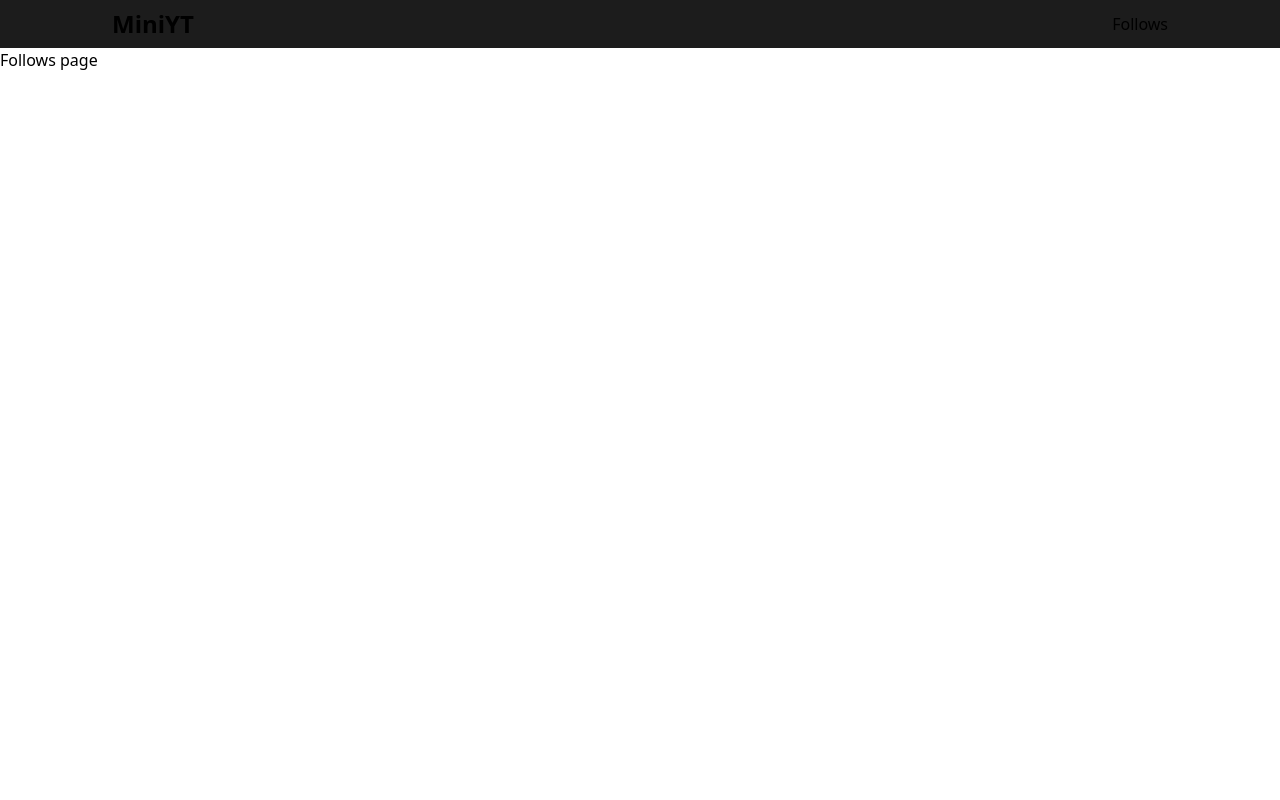
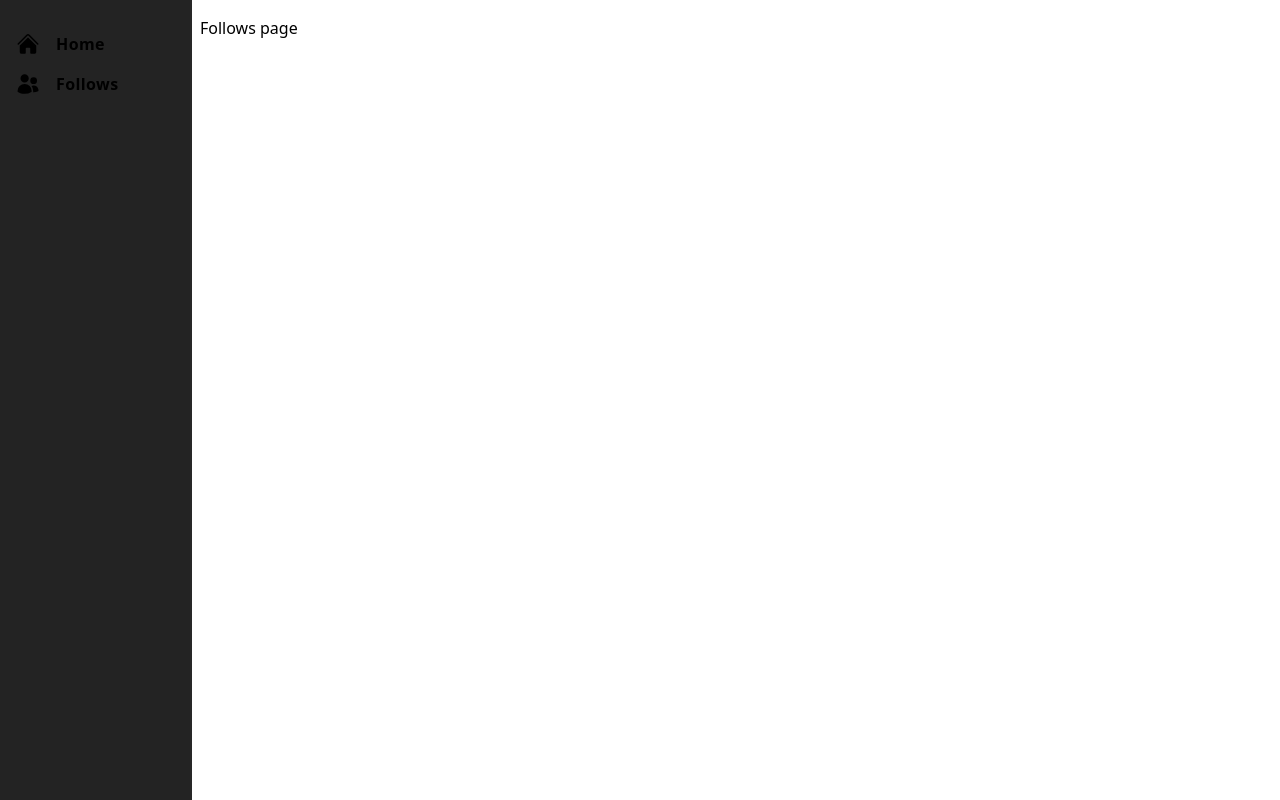
Before and after one commit to Phoeenix05/miniyt-old, a Next.js app: page /follows in a window 1280 px wide. Built offline with nearby package versions, Linux system fonts and the light colour scheme.

Commit message:
Updated Navbar

```diff
--- a/components/IINALink.tsx
+++ b/components/IINALink.tsx
@@ -1,5 +1,5 @@
-import Image from "next/image";
-import Link from "next/link";
+import Image from "next/image"
+import Link from "next/link"
 
 interface IINALinkProps {
   url: String
--- /dev/null
+++ b/components/NavLink.tsx
@@ -0,0 +1,20 @@
+import Link from "next/link"
+
+interface NavLinkProps {
+  href: string
+  title: String
+  // icon: React.ReactNode
+  children?: React.ReactNode
+}
+
+// export default function NavLink({ href, icon, children }: NavLinkProps) {
+export default function NavLink({ href, title, children }: NavLinkProps) {
+  return (
+    // <Link href={href} className="flex gap-4 m-2 mx-4 navlink">
+    <Link href={href} className="flex gap-4 md:p-2 md:px-4 navlink">
+      {/* { icon } */}
+      { children }
+      <h2 className="invisible font-semibold tracking-wide md:visible">{ title }</h2>
+    </Link>
+  )
+}
--- a/components/Navbar.tsx
+++ b/components/Navbar.tsx
@@ -1,18 +1,33 @@
-import Link from "next/link";
+import { HomeIcon, UsersIcon } from "@heroicons/react/24/solid"
+import NavLink from "./NavLink"
 
 export default function Navbar() {
   return (
-    <nav className="w-screen h-12 bg-dark-900">
-      <div id="content" className="flex items-center justify-between h-full lg:mx-24 md:mx-16 sm:mx-8">
-        <Link href="/" className="px-4 py-2 text-2xl font-bold">
-          MiniYT
-        </Link>
-        <div id="navigation">
-          <Link href="/follows" className="px-4 py-2 ">
-            Follows
-          </Link>
-        </div>
-      </div>
+    // <nav className="w-screen h-12 bg-dark-900">
+    // {/* <nav className="w-12 h-screen bg-dark-900"> */}
+    //   <div id="content" className="flex items-center justify-between h-full lg:mx-24 md:mx-16 sm:mx-8">
+    //     <Link href="/" className="px-4 py-2 text-2xl font-bold">
+    //       MiniYT
+    //     </Link>
+    //     <div id="navigation">
+    //       <Link href="/follows" className="px-4 py-2 ">
+    //         Follows
+    //       </Link>
+    //     </div>
+    //   </div>
+    // </nav>
+    <nav className="fixed top-0 left-0 md:w-48 w-[4.2rem] h-screen overflow-x-hidden z-[99] bg-dark-800 border-r-2 border-dark-700 pt-6">
+      {/* <HomeIcon />
+      <Link href="/follows" className="px-4 py-2 ">
+        <UsersIcon />
+        Follows
+      </Link> */}
+      <NavLink href="/" title="Home">
+        <HomeIcon className="icon" />
+      </NavLink>
+      <NavLink href="/follows" title="Follows">
+        <UsersIcon className="icon" />
+      </NavLink>
     </nav>
   )
 }
--- a/package.json
+++ b/package.json
@@ -3,8 +3,8 @@
   "version": "0.1.0",
   "private": true,
   "scripts": {
-    "dev": "next dev --turbo --port $npm_package_config_port",
-    "dev:wifi": "next dev --hostname '192.168.100.187' --turbo --port $npm_package_config_port",
+    "dev": "next dev --port $npm_package_config_port",
+    "dev:wifi": "next dev --hostname '192.168.100.187' --port $npm_package_config_port",
     "build": "next build",
     "export": "next export",
     "start": "next start",
@@ -17,6 +17,7 @@
   },
   "dependencies": {
     "@headlessui/react": "^1.7.10",
+    "@heroicons/react": "^2.0.15",
     "@next/font": "13.1.6",
     "@supabase/supabase-js": "^2.7.1",
     "@types/node": "18.13.0",
--- a/pages/_app.js
+++ b/pages/_app.js
@@ -1,5 +1,12 @@
+import Navbar from '@/components/Navbar'
 import '@/styles/globals.css'
 
 export default function App({ Component, pageProps }) {
-  return <Component {...pageProps} />
+  return (
+    <>
+      <span data-tauri-drag-region className='absolute w-screen h-7'></span>
+      <Navbar />
+      <Component {...pageProps} />
+    </>
+  )
 }
--- a/pages/follows/index.tsx
+++ b/pages/follows/index.tsx
@@ -3,7 +3,7 @@ import Navbar from '@/components/Navbar'
 
 export default function FollowsPage() {
   return (
-    <div>
+    <div className='page'>
       <Navbar />
 
       <main>
--- a/pages/index.tsx
+++ b/pages/index.tsx
@@ -6,7 +6,7 @@ import Head from 'next/head'
 export default function HomePage() {
   return (
     // <>Hallo Next.js</>
-    <div>
+    <div className='page'>
       <Head>
         <title>MiniYT</title>
         <meta content="width=device-width, initial-scale=1" name="viewport" />
@@ -14,12 +14,12 @@ export default function HomePage() {
         <meta name="theme-color" content="#1C1C1C"/>
         <link rel="icon" href="/favicon.ico" />
       </Head>
-
-      <Navbar />
-
       <main>
         <IINALink url="https://www.youtube.com/watch?v=lIV8qIKxVkk" />
         <button className="button default-colors">Hallo</button>
+        {/* <iframe width="560" height="315" src="https://www.youtube.com/embed/lIV8qIKxVkk" title="YouTube video player" frameBorder="0" allow="accelerometer; autoplay; clipboard-write; encrypted-media; gyroscope; picture-in-picture; web-share" allowFullScreen></iframe>
+        <iframe width="560" height="315" src="https://www.youtube.com/embed/KXRoWk-Ic5E" title="YouTube video player" frameBorder="0" allow="accelerometer; autoplay; clipboard-write; encrypted-media; gyroscope; picture-in-picture; web-share" allowFullScreen></iframe>
+        <iframe width="560" height="315" src="https://www.youtube.com/embed/2mdgQ9h4IR0" title="YouTube video player" frameBorder="0" allow="accelerometer; autoplay; clipboard-write; encrypted-media; gyroscope; picture-in-picture; web-share" allowFullScreen></iframe> */}
       </main>
     </div>
   )
--- a/styles/globals.css
+++ b/styles/globals.css
@@ -3,6 +3,10 @@
 @tailwind utilities;
 
 @layer components {
+  .page {
+    @apply flex px-2 mx-4 mt-4 ml-16 md:ml-48
+  }
+
   /* .default-colors {
     @apply bg-dark-800 hover:bg-dark-700 border-dark-600 hover:border-dark-500 border-2 rounded-md
     background: theme("colors.dark.800");
@@ -54,6 +58,24 @@
     justify-content: center;
     align-items: center;
   } */
+
+  .icon {
+    width: theme("width.6");
+    height: theme("height.6");
+  }
+
+  .navlink {
+    transition: theme("transitionProperty.all");
+    transition-duration: theme("transitionDelay.75")
+  }
+
+  .navlink:active, .navlink:target {
+    background: theme("colors.dark.700");
+  }
+}
+
+html {
+  overflow: hidden;
 }
 
 @media (prefers-color-scheme: dark) {
```
Also changed, not shown: src-tauri/tauri.conf.json (+11 -4 lines), .eslintrc.json, 2 other files (tests, documents, lock files or other folders).
